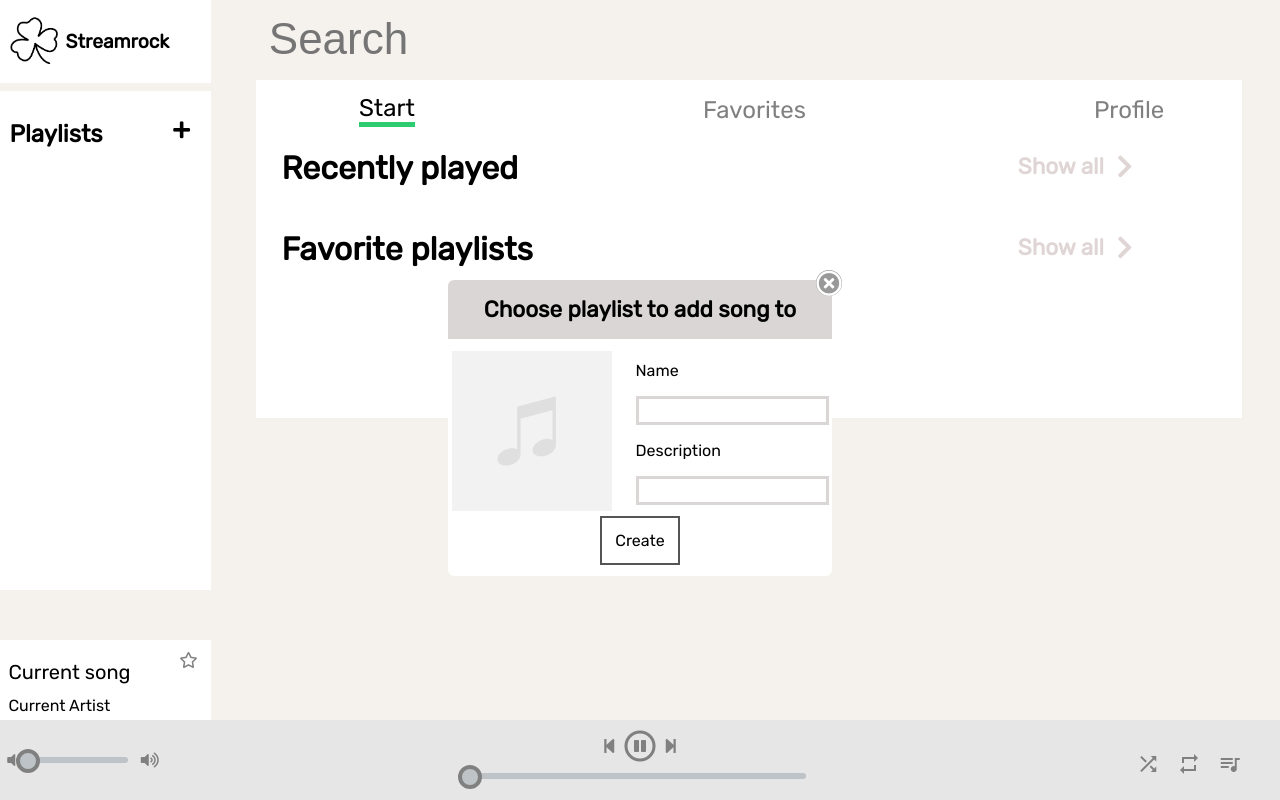
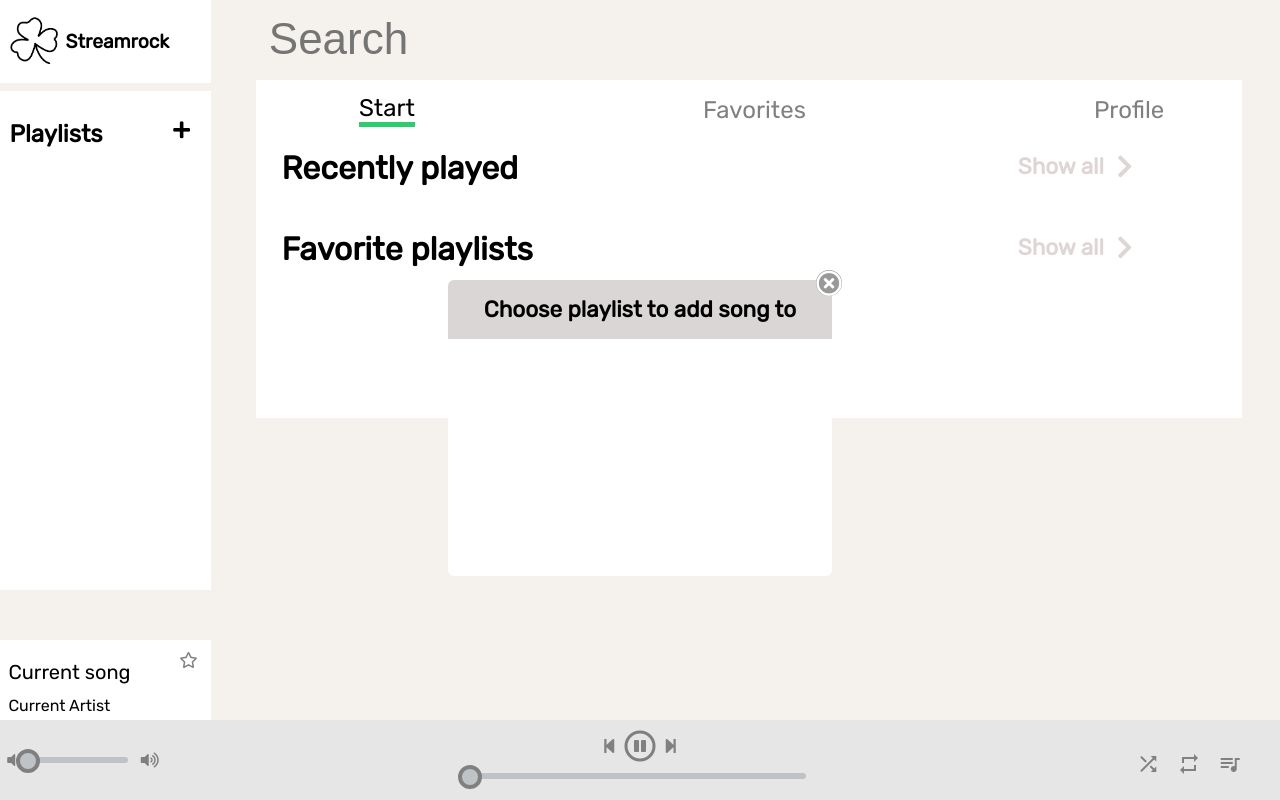
Before and after one commit to Stream-Rock/Streamrock, a PHP site: page /pages/application.php in a window 1280 px wide. Run offline with PHP 8.4, Linux system fonts and the light colour scheme; the visitor is signed in with stand-in values (Sample User, id 1); data that the repository does not hold is empty; a stand-in replaces the project's code that opens the database connection; some libraries are stand-ins or nearby versions.

Commit message:
added box to choose playlist from list

```diff
--- a/pages/application.php
+++ b/pages/application.php
@@ -186,19 +186,8 @@ if (isset($_SESSION['profile_picture']) && $_SESSION['profile_picture'] !== '')
             <strong id="winningText">Choose playlist to add song to</strong>
         </h6>
     </div>
-    <div class="playlistOptions">
-        <img src="./../images/playlist_picture.png" alt="Playlist Picture">
-        <div id="playListOptionsInputs">
-            <p>Name</p>
-            <input type="text" name="" id="nameOfPlaylist">
-            <p>Description</p>
-            <input type="text" name="" id="descriptionOfPlaylist">
-        </div>
-    </div>
-    <div id="playlistButton">
-        <div id="createButton">
-            <p>Create</p>
-        </div>
+    <div class="playlistOptions" id="playlistList">
+
     </div>
     <i class="far fa-times-circle" id="cancelSelectAddToPlaylist"></i>
 </div>
```
